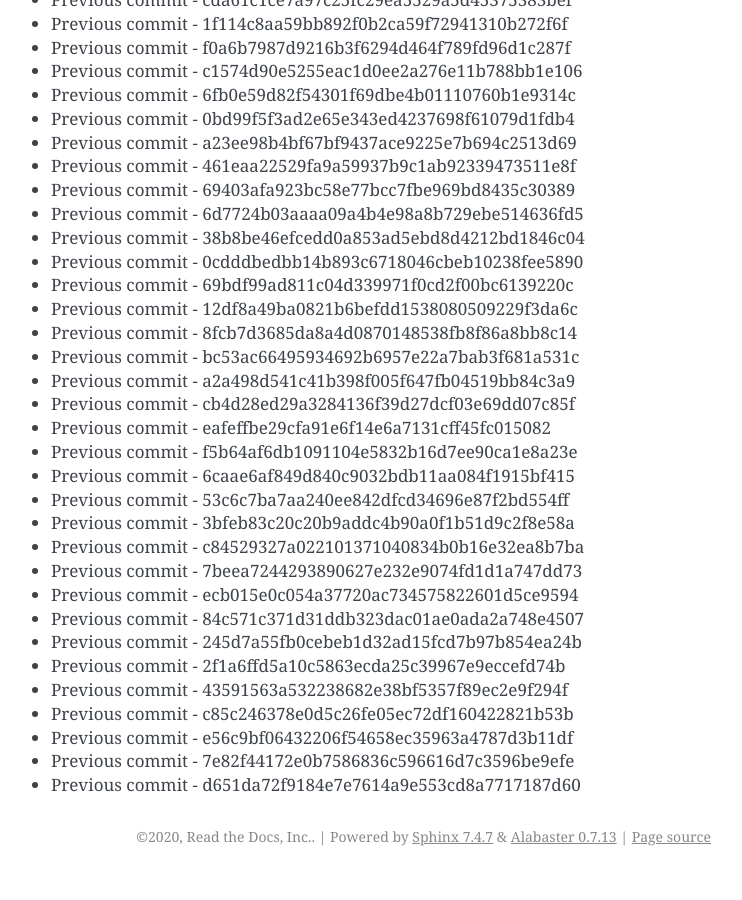
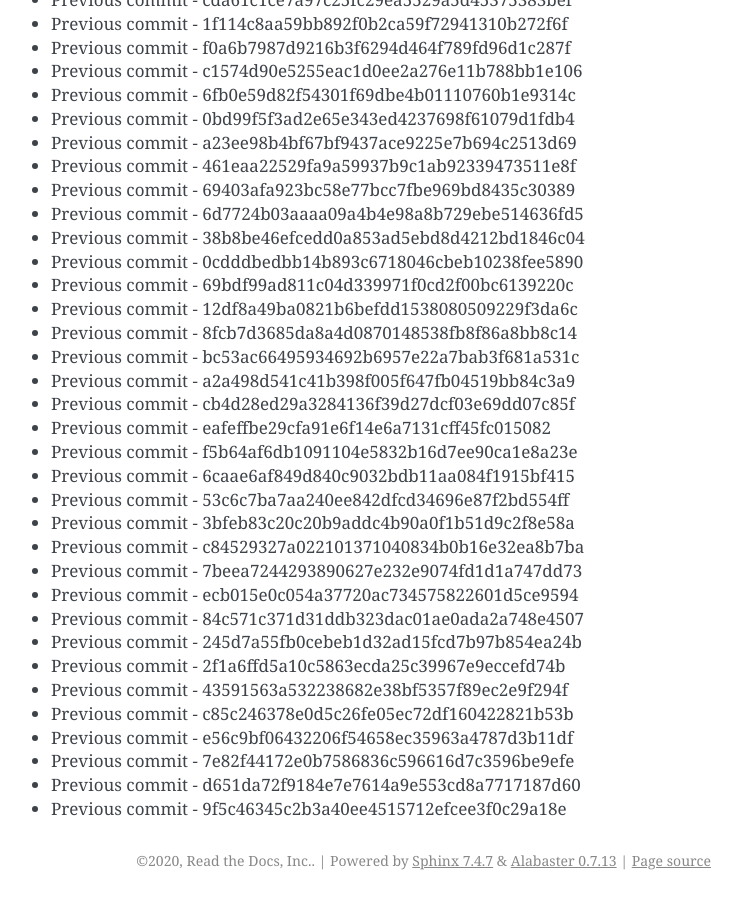
Before and after one commit to readthedocs/rtd-git-stresstest, a Sphinx documentation site: the page built from docs/updates.rst, in a window 1280 px wide and 900 px high, scrolled down 73950 px. Shown: the whole window, without its empty margins (399-1141 px from the left). Built offline with Sphinx 7.4.7, drawn with Linux system fonts in a browser that asks for light colours; before the commit the page ends 74826 px from its top, so only the background shows below that.

Commit message:
Generating commit from previous: 9f5c46345c2b3a40ee4515712efcee3f0c29a18e

```diff
--- a/docs/updates.rst
+++ b/docs/updates.rst
@@ -3139,3 +3139,4 @@ It can be tested for any performance characteristics.
 * Previous commit - e56c9bf06432206f54658ec35963a4787d3b11df
 * Previous commit - 7e82f44172e0b7586836c596616d7c3596be9efe
 * Previous commit - d651da72f9184e7e7614a9e553cd8a7717187d60
+* Previous commit - 9f5c46345c2b3a40ee4515712efcee3f0c29a18e
```
